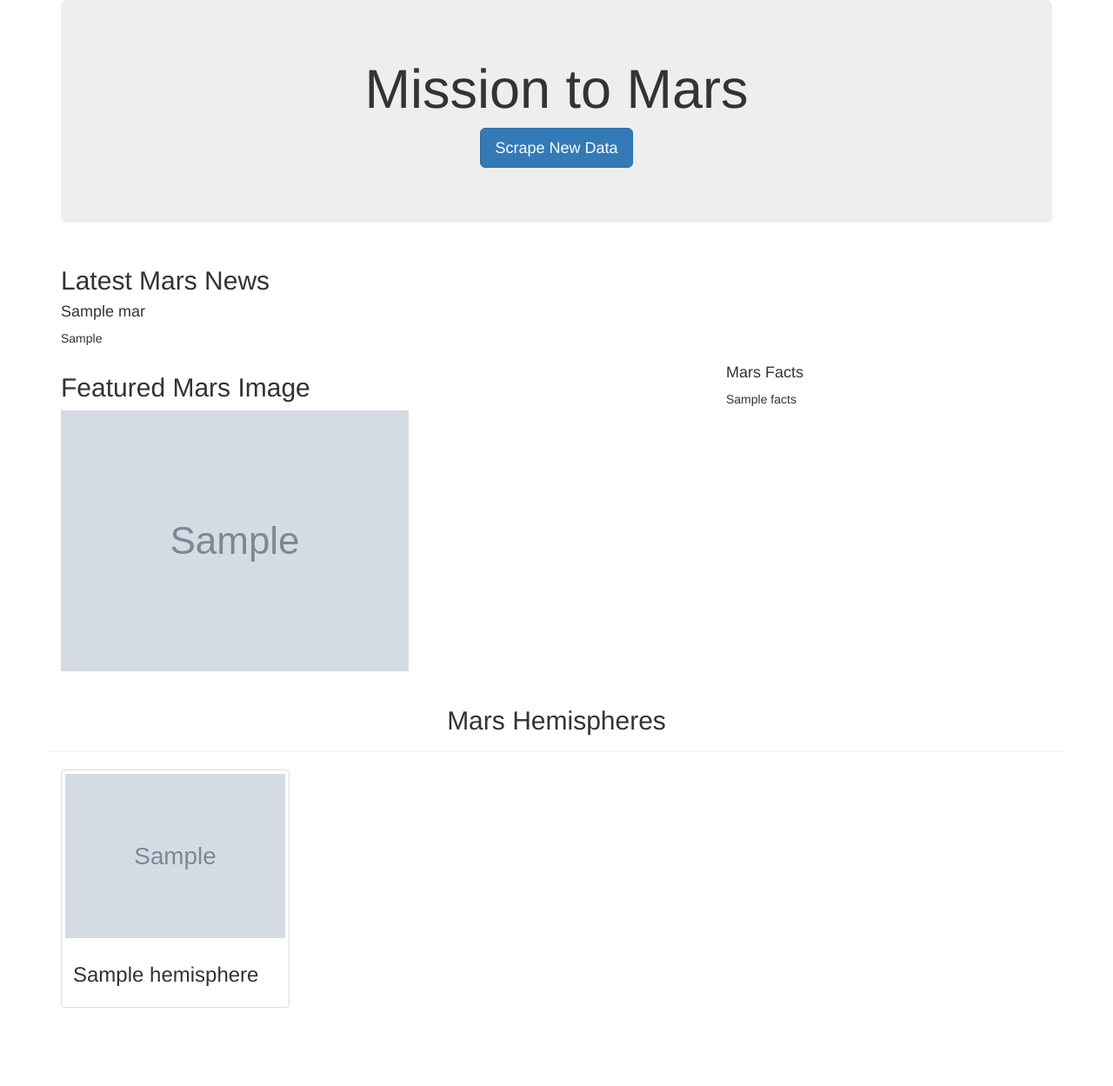
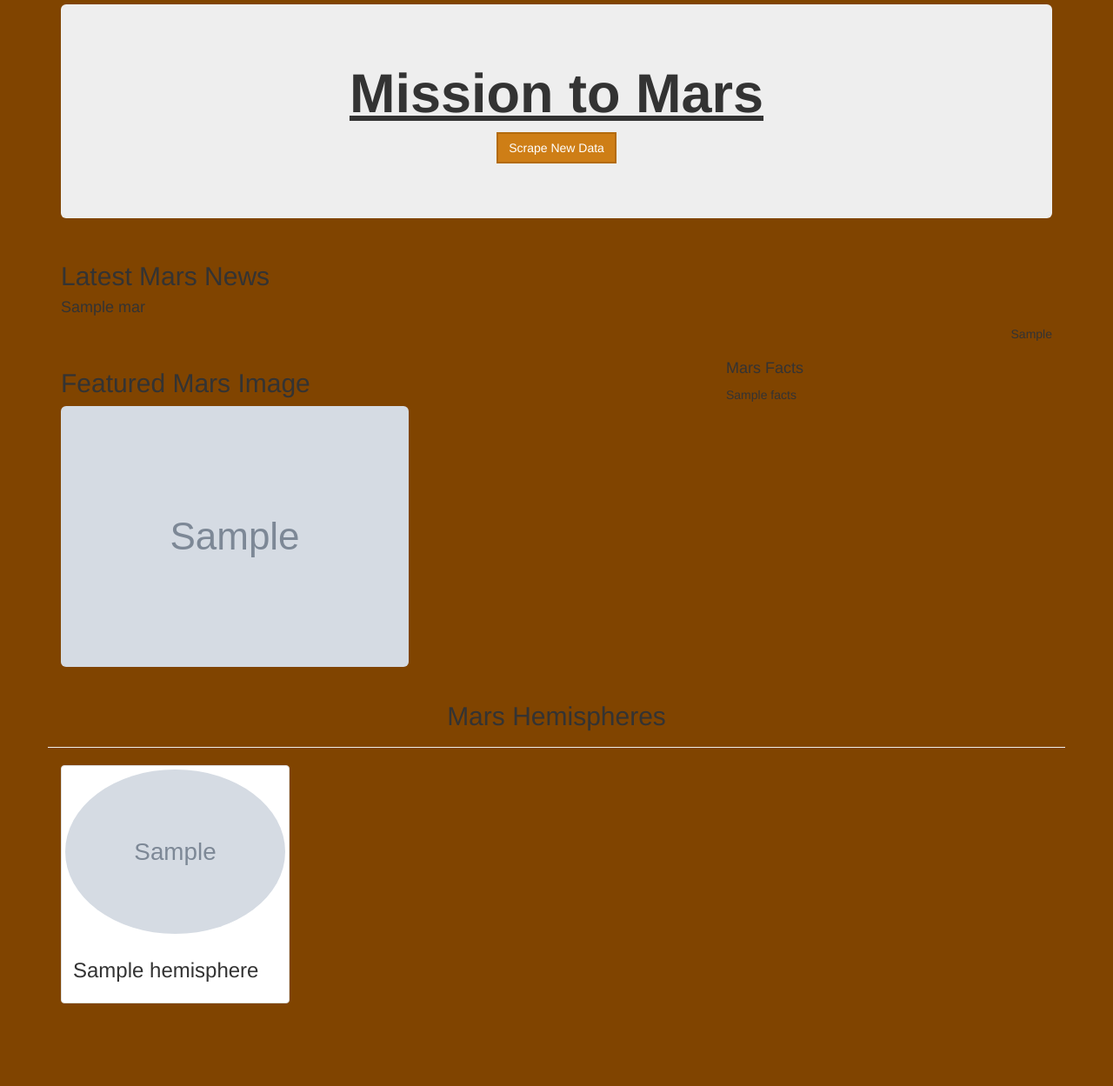
Before and after one commit to ArtTucker/mission_to_mars, a Flask app: page / in a window 1280 px wide. Shown: the whole page at 87% size. Before the commit the page ends 1159 px from the top, so only its background shows below. Run offline with Flask 2, Linux system fonts and the light colour scheme; grey boxes marked "Sample" are stand-in pictures; a database or web service that is not in the repository returns one stand-in record (values such as "Sample title"); some libraries are stand-ins or nearby versions.

Commit message:
Update index.html

```diff
--- a/templates/index.html
+++ b/templates/index.html
@@ -4,19 +4,16 @@
     <meta charset="UTF-8">
     <meta name="viewport" content="width=device-width, initial-scale=1.0">
     <title>Mission to Mars</title>
-    <link
-        rel="stylesheet"
-        href="https://maxcdn.bootstrapcdn.com/bootstrap/3.3.7/css/bootstrap.min.css"
-    />
+    <link rel="stylesheet" href="https://maxcdn.bootstrapcdn.com/bootstrap/3.3.7/css/bootstrap.min.css"/>
+    <link rel= "stylesheet" type= "text/css" href= "{{ url_for('static',filename='css/stylesheet.css') }}">
 </head>
 <body>
     <div class="container">
 
         <!-- Jumbotron Header -->
-        <div class="jumbotron text-center">
-            <h1>Mission to Mars</h1>
-            <p><a class="btn btn-primary btn-lg" href="/scrape"
-                    role="button">Scrape New Data</a></p>
+        <div background-color: #ff7626 class="jumbotron text-center">
+            <h1><u><strong>Mission to Mars</strong></u></h1>
+            <p><a class="btn btn-primary" href="/scrape" role="button">Scrape New Data</a></p>
         </div>
 
         <!-- Mars News -->
@@ -26,7 +23,7 @@
                     <div class="media-body">
                         <h2>Latest Mars News</h2>
                         <h4 class="media-handling">{{mars.news_title}}</h4>
-                        <p>{{mars.news_paragraph}}</p>
+                        <p class="text-right" >{{mars.news_paragraph}}</p>
                     </div>
                 </div>
             </div>
@@ -37,13 +34,16 @@
             <!-- Featured Image-->
             <div class="col-md-8">
                 <h2>Featured Mars Image</h2>
-                <img src="{{mars.featured_image | default('static/images/error.png', true) }}" class="img-responsive" alt="Responsive image">
+                <img src="{{mars.featured_image | default('static/images/error.png', true) }}" class="img-responsive img-rounded" alt="Responsive image">
             </div>
             <!-- Mars Facts table-->
             <div class="col-md-4">
                 <div class="row" id="mars-facts">
                     <h4>Mars Facts</h4>
-                    {{mars.facts | safe }}
+                    <table class="table table-hover">
+                        {{mars.facts | safe }}
+                    </table>
+
                 </div>
             </div>
         </div>
@@ -57,7 +57,7 @@
             {% for hemisphere in mars.hemispheres %}
             <div class="col-md-3">
                 <div class="thumbnail">
-                    <img src={{hemisphere.img_url | default('static/images/error.png', true) }} alt="...">
+                    <img src={{hemisphere.img_url | default('static/images/error.png', true) }} alt="..." class="img-circle">
                     <div class="caption">
                         <h3>{{hemisphere.title}}</h3>
                     </div>
```
